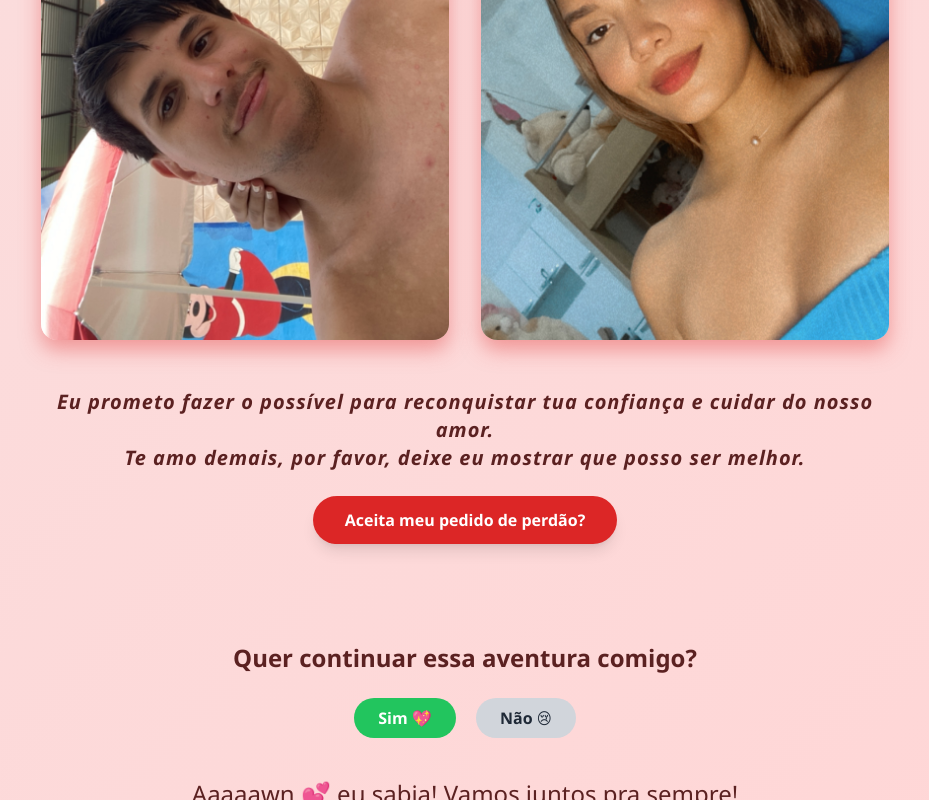
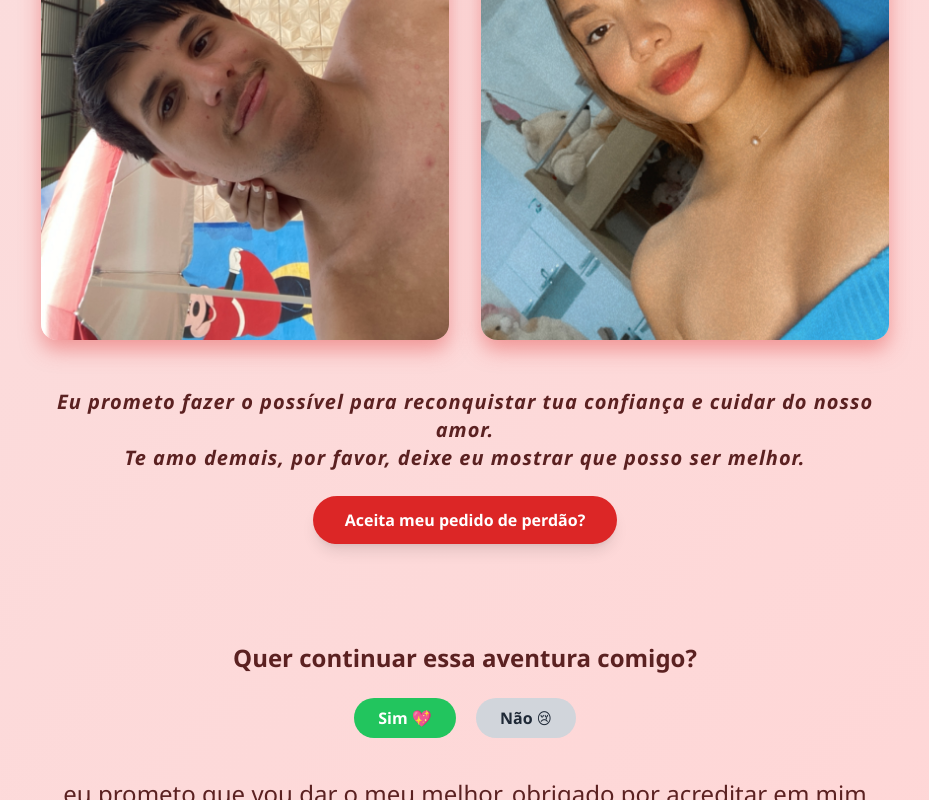
Before and after one commit to euphscrf/perdoaeupff, a plain HTML site: page index.html in a window 1280 px wide. Both pictures are taken after a click on the button "Sim 💖". Shown: the part 1379-2179 px from the top of the page, without its empty margins (175-1104 px from the left). Drawn offline with nearby package versions, Linux system fonts and the light colour scheme.

Commit message:
Update index.html

```diff
--- a/index.html
+++ b/index.html
@@ -88,7 +88,7 @@
     const mensagem = document.getElementById("mensagem");
 
     if (resposta === "sim") {
-      mensagem.innerHTML = "Aaaaawn 💕 eu sabia! Vamos juntos pra sempre!";
+      mensagem.innerHTML = "eu prometo que vou dar o meu melhor. obrigado por acreditar em mim dnv";
     } else {
       alert("Resposta inválida 😠 Tente de novo...");
       mensagem.innerHTML = "";
```
